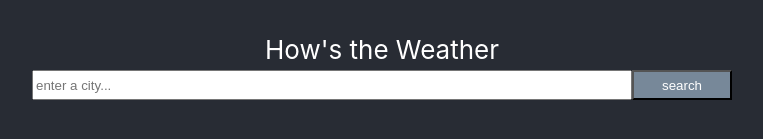
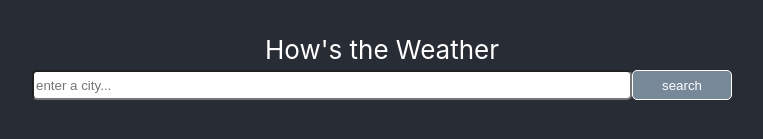
Before and after one commit to gabykarsten/weatherapp-react, a React (Create React App) app: page / in a window 1280 px wide. Shown: the part 333-472 px from the top of the page, without its empty margins (258-1021 px from the left). Built offline with nearby package versions, Linux system fonts and the light colour scheme.

Commit message:
added the css for the search bar

```diff
--- a/src/Weather.css
+++ b/src/Weather.css
@@ -1,6 +1,7 @@
 .search-bar {
   width: 600px;
   height: 30px;
+  border-radius: 5px;
 }
 
 .submit-button {
@@ -8,4 +9,6 @@
   height: 30px;
   background-color: lightslategray;
   color: white;
+  border: 1px solid white;
+  border-radius: 5px;
 }
```
